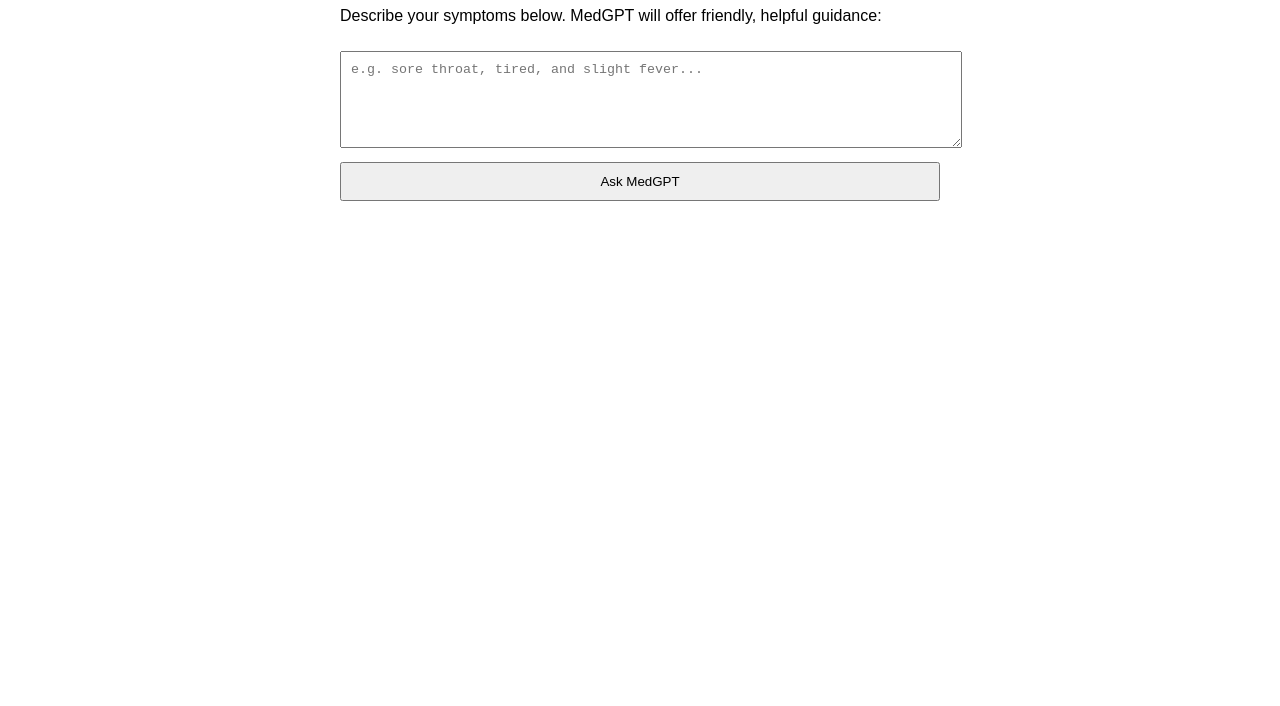
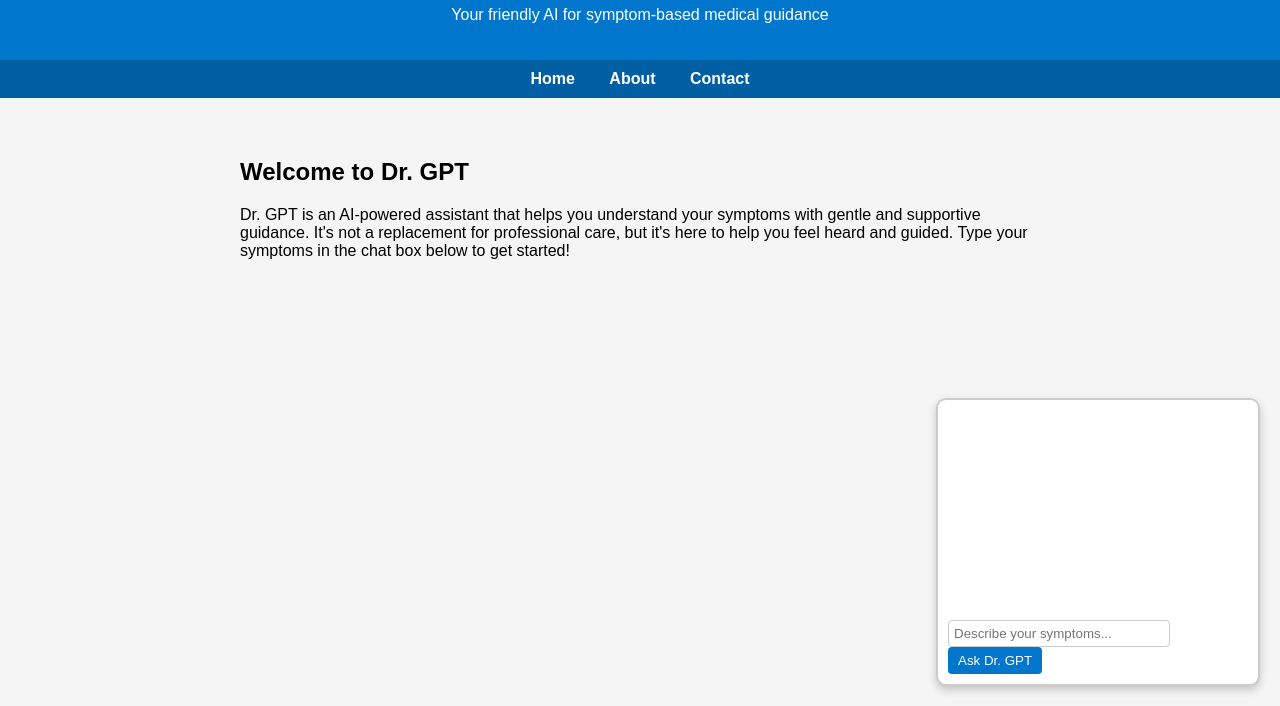
Before and after one commit to jiminhan726/Dr.GPT, a website: page index.html in a window 1280 px wide. Shown: the part 94-800 px from the top of the page. Drawn offline with Linux system fonts and the light colour scheme.

Commit message:
Update index.html

```diff
--- a/index.html
+++ b/index.html
@@ -3,34 +3,136 @@
 <head>
   <meta charset="UTF-8" />
   <meta name="viewport" content="width=device-width, initial-scale=1.0"/>
-  <title>MedGPT</title>
+  <title>Dr. GPT - Your Symptom Helper</title>
   <style>
-    body { font-family: Arial; padding: 20px; max-width: 600px; margin: auto; }
-    textarea, button { width: 100%; margin-top: 10px; padding: 10px; }
-    #response { margin-top: 20px; white-space: pre-wrap; }
+    body {
+      font-family: Arial, sans-serif;
+      margin: 0;
+      padding: 0;
+      background: #f5f5f5;
+    }
+
+    header {
+      background-color: #0077cc;
+      color: white;
+      padding: 20px;
+      text-align: center;
+    }
+
+    nav {
+      background-color: #005fa3;
+      padding: 10px;
+      text-align: center;
+    }
+
+    nav a {
+      color: white;
+      margin: 0 15px;
+      text-decoration: none;
+      font-weight: bold;
+    }
+
+    nav a:hover {
+      text-decoration: underline;
+    }
+
+    main {
+      padding: 40px;
+      max-width: 800px;
+      margin: auto;
+    }
+
+    /* Chat Widget Styling */
+    #drgpt-chat {
+      position: fixed;
+      bottom: 20px;
+      right: 20px;
+      width: 300px;
+      background: white;
+      border: 2px solid #ccc;
+      border-radius: 10px;
+      padding: 10px;
+      font-family: sans-serif;
+      box-shadow: 0 4px 8px rgba(0,0,0,0.2);
+      z-index: 1000;
+    }
+
+    #chat-box {
+      height: 200px;
+      overflow-y: auto;
+      margin-bottom: 10px;
+      padding-right: 5px;
+    }
+
+    #chat-box div {
+      margin-bottom: 6px;
+    }
+
+    #user-input {
+      width: 70%;
+      padding: 5px;
+      border: 1px solid #ccc;
+      border-radius: 4px;
+    }
+
+    button {
+      padding: 6px 10px;
+      border: none;
+      background-color: #0077cc;
+      color: white;
+      border-radius: 4px;
+      cursor: pointer;
+    }
+
+    button:hover {
+      background-color: #005fa3;
+    }
   </style>
 </head>
+
 <body>
-  <h1>🩺 MedGPT: Symptom Assistant</h1>
-  <p>Describe your symptoms below. MedGPT will offer friendly, helpful guidance:</p>
-  <textarea id="symptoms" rows="5" placeholder="e.g. sore throat, tired, and slight fever..."></textarea>
-  <button onclick="getResponse()">Ask MedGPT</button>
-  <div id="response"></div>
+  <header>
+    <h1>Dr. GPT</h1>
+    <p>Your friendly AI for symptom-based medical guidance</p>
+  </header>
+
+  <nav>
+    <a href="index.html">Home</a>
+    <a href="about.html">About</a>
+    <a href="contact.html">Contact</a>
+  </nav>
+
+  <main>
+    <h2>Welcome to Dr. GPT</h2>
+    <p>Dr. GPT is an AI-powered assistant that helps you understand your symptoms with gentle and supportive guidance. It's not a replacement for professional care, but it's here to help you feel heard and guided. Type your symptoms in the chat box below to get started!</p>
+  </main>
+
+  <!-- Chat Widget -->
+  <div id="drgpt-chat">
+    <div id="chat-box"></div>
+    <input type="text" id="user-input" placeholder="Describe your symptoms..." />
+    <button onclick="sendMessage()">Ask Dr. GPT</button>
+  </div>
 
   <script>
-    async function getResponse() {
-      const symptoms = document.getElementById("symptoms").value;
-      const responseDiv = document.getElementById("response");
-      responseDiv.innerHTML = "Thinking...";
+    async function sendMessage() {
+      const input = document.getElementById("user-input").value.trim();
+      const chatBox = document.getElementById("chat-box");
 
-      const res = await fetch("http://localhost:3000/ask", {
+      if (!input) return;
+
+      chatBox.innerHTML += `<div><strong>You:</strong> ${input}</div>`;
+
+      const response = await fetch("http://localhost:3000/ask", {
         method: "POST",
         headers: { "Content-Type": "application/json" },
-        body: JSON.stringify({ symptoms }),
+        body: JSON.stringify({ symptoms: input }),
       });
 
-      const data = await res.json();
-      responseDiv.innerHTML = data.reply;
+      const data = await response.json();
+      chatBox.innerHTML += `<div><strong>Dr. GPT:</strong> ${data.reply}</div>`;
+      document.getElementById("user-input").value = "";
+      chatBox.scrollTop = chatBox.scrollHeight;
     }
   </script>
 </body>
```
